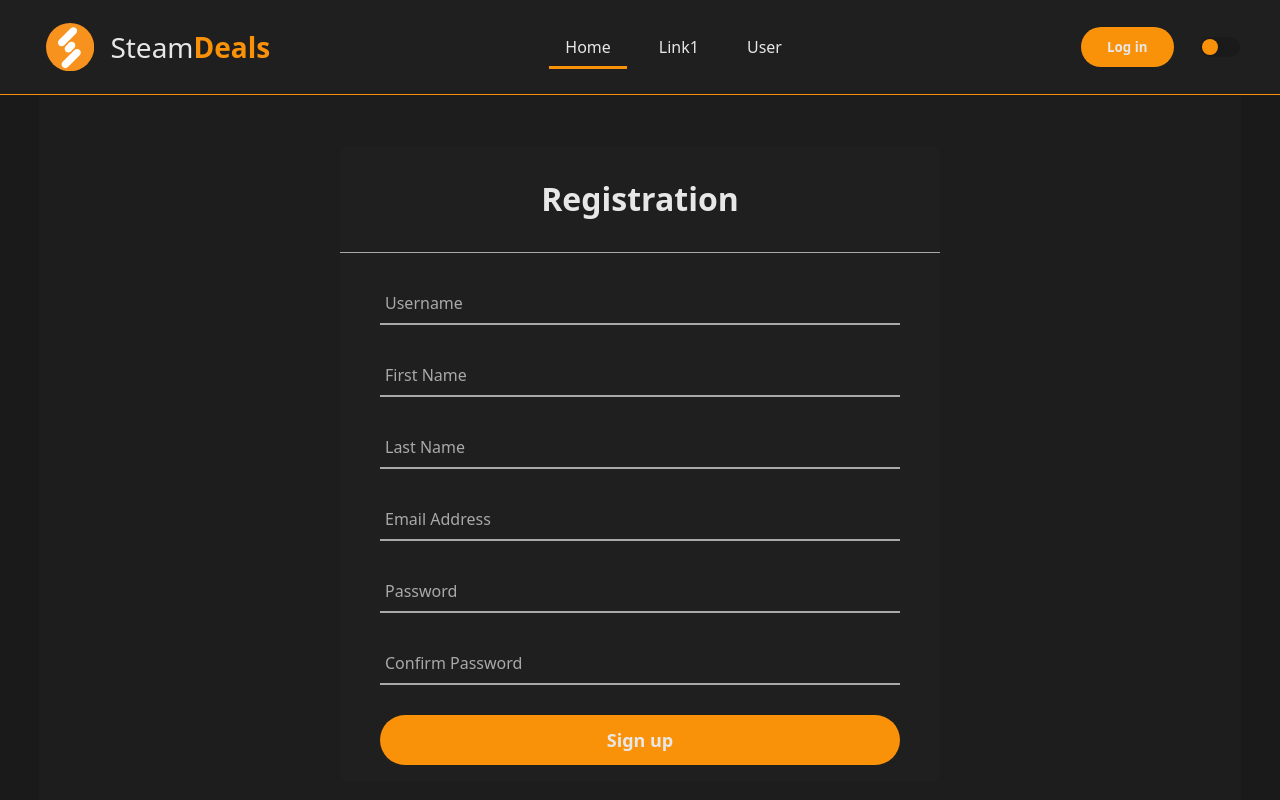
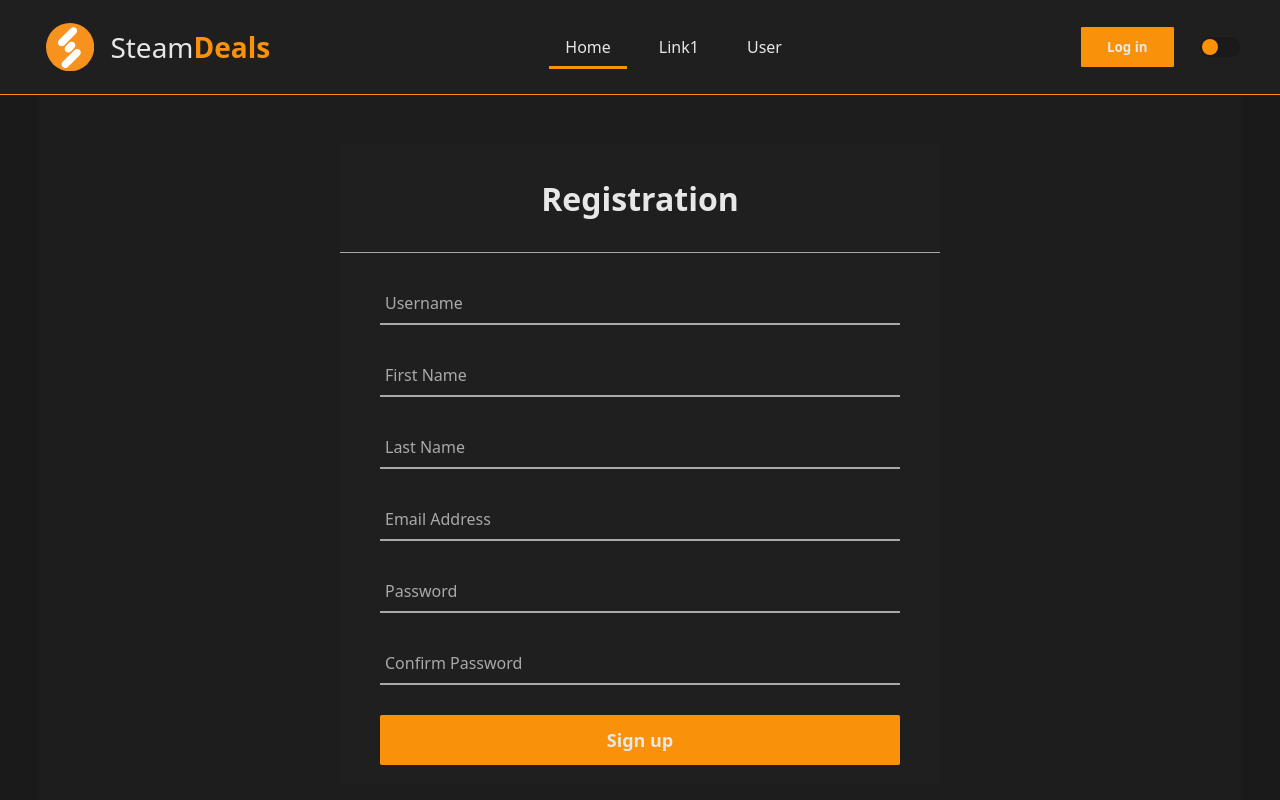
Before and after one commit to Avsterx9/steam-deals, an Angular app: page /registration in a window 1280 px wide. Shown: the top 800 px of the page. Built offline with nearby package versions, Linux system fonts and the light colour scheme; no server answers.

Commit message:
Change global border radius styling to 0.1em

```diff
--- a/src/app/homepage/homepage.component.sass
+++ b/src/app/homepage/homepage.component.sass
@@ -15,7 +15,7 @@ input[type="text"]
   height: 10%
   border: none
   padding: 1em
-  border-radius: 0.3em
+  border-radius: 0.1em
 
 input:focus
   outline: none !important
--- a/src/app/login/login.component.sass
+++ b/src/app/login/login.component.sass
@@ -10,7 +10,7 @@
   position: relative
   top: 15%
   background-color: var(--background-color-light-version)
-  border-radius: 10px
+  border-radius: 0.1em
 
 .login-form-container h1
   text-align: center
@@ -93,7 +93,7 @@ input[type="submit"]:hover
   height: 50px
   border: none
   background: var(--primary-color)
-  border-radius: 4em
+  border-radius: 0.1em
   font-size: 18px
   color: var(--font-color)
   font-weight: 700
--- a/src/app/navbar/navbar.component.sass
+++ b/src/app/navbar/navbar.component.sass
@@ -37,7 +37,7 @@ h1
   margin-bottom: auto
   display: flex
   padding: 0.4em
-  border-radius: 0.2em
+  border-radius: 0.1em
 
 .header-logo:hover
   background-color: var(--background-color-dark-version)
@@ -187,7 +187,7 @@ input[type="checkbox"]:checked ~ .color-check:after
   background-color: var(--primary-color)
   color: var(--font-color)
   cursor: pointer
-  border-radius: 2em
+  border-radius: 0.1em
   font-weight: bold
   width: 7em
   height: 3em
@@ -197,7 +197,7 @@ input[type="checkbox"]:checked ~ .color-check:after
   background-color: var(--background-color-light-version)
   color: var(--font-color)
   border: 1px solid var(--primary-color)
-  border-radius: 2em
+  border-radius: 0.1em
   cursor: pointer
   width: 6em
   height: 3em
--- a/src/app/registration/registration.component.sass
+++ b/src/app/registration/registration.component.sass
@@ -10,7 +10,7 @@
   position: relative
   top: 3%
   background-color: var(--background-color-light-version)
-  border-radius: 10px
+  border-radius: 0.1em
 
 .registration-form-container h1
   text-align: center
@@ -79,7 +79,7 @@ form .text-field
   height: 50px
   border: none
   background: var(--primary-color)
-  border-radius: 4em
+  border-radius: 0.1em
   font-size: 18px
   color: var(--font-color)
   font-weight: 700
--- a/src/app/user-profile/user-profile.component.sass
+++ b/src/app/user-profile/user-profile.component.sass
@@ -10,7 +10,7 @@
   width: 100%
   height: 25em
   background-color: var(--background-color-light-version)
-  border-radius: 1em
+  border-radius: 0.1em
 
 .profile-header
   height: 5em
@@ -50,7 +50,7 @@
   color: white
   border: 1px solid var(--primary-color)
   background-color: var(--primary-color)
-  border-radius: 0.3em 0 0 0.3em
+  border-radius: 0.1em 0 0 0.1em
   display: flex
   justify-content: center
 
@@ -59,7 +59,7 @@
   float: right
   height: 3em
   color: var(--font-color)
-  border-radius: 0 0.3em 0.3em 0
+  border-radius: 0 0.1em 0.1em 0
   border: 1px solid var(--primary-color)
   background-color: var(--background-color-dark-version)
 
@@ -83,7 +83,7 @@
   margin: 1em
   float: right
   text-align: center
-  border-radius: 0.3em
+  border-radius: 0.1em
 
 .header-info-container-resend
   background-color: var(--primary-color)
@@ -94,7 +94,7 @@
   margin: 1em 0 1em 1em
   float: right
   text-align: center
-  border-radius: 0.3em
+  border-radius: 0.1em
 
 .header-info-container-resend:hover
   cursor: pointer
```
